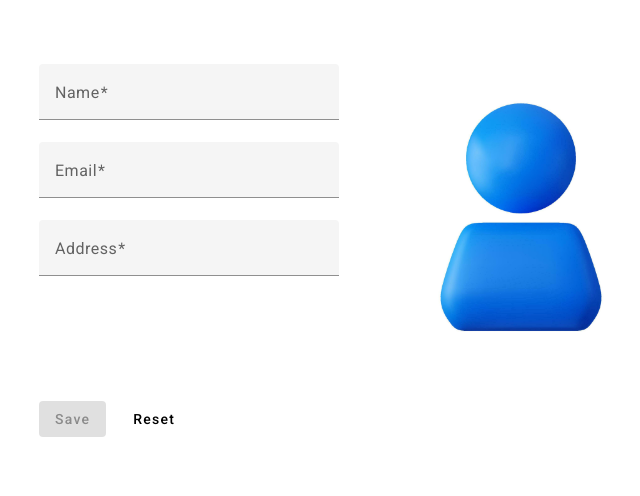
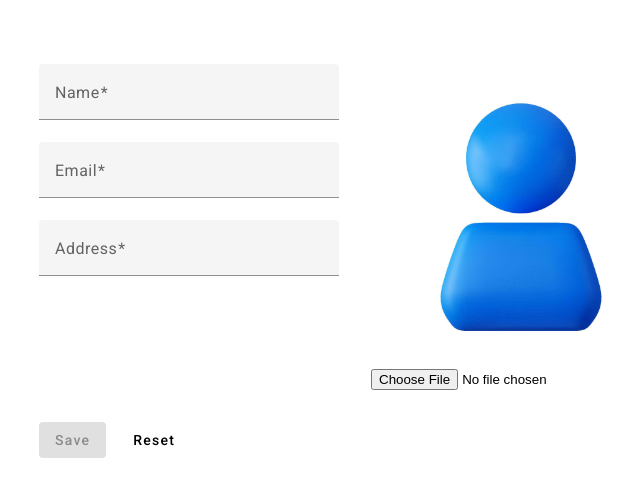
Before and after one commit to cezar-plescan/user-profile-editor, an Angular app: page / in a window 1280 px wide. Shown: the top 496 px of the page, without its empty margins (251-891 px from the left). Built offline with nearby package versions, Linux system fonts and the light colour scheme; data requests are answered from the project's data file.

Commit message:
- select an image and display it

```diff
--- a/src/app/user-profile/user-profile.component.html
+++ b/src/app/user-profile/user-profile.component.html
@@ -46,7 +46,13 @@
         </div>
 
         <div class="avatar-container">
-          <img src="/assets/avatar-placeholder.jpg" alt="avatar"/>
+          <img [src]="form.controls.avatar.value || '/assets/avatar-placeholder.jpg'" alt="avatar"/>
+
+          <input #fileInput
+                 type="file"
+                 accept="image/*"
+                 (change)="onImageSelected($event)"
+          />
         </div>
 
       </div>
--- a/src/app/user-profile/user-profile.component.ts
+++ b/src/app/user-profile/user-profile.component.ts
@@ -1,4 +1,4 @@
-import { Component, inject, OnInit } from '@angular/core';
+import { Component, ElementRef, inject, OnInit, ViewChild } from '@angular/core';
 import { CommonModule, NgOptimizedImage } from "@angular/common";
 import { FormBuilder, FormControl, ReactiveFormsModule, Validators } from "@angular/forms";
 import { MatFormFieldModule } from "@angular/material/form-field";
@@ -50,6 +50,9 @@ export class UserProfileComponent implements OnInit {
     address: new FormControl('', [Validators.required]),
     avatar: new FormControl('')
   });
+
+  @ViewChild('fileInput')
+  protected fileInput!: ElementRef<HTMLInputElement>;
 
   protected isLoadRequestInProgress = false;
   protected hasLoadingError = false;
@@ -161,6 +164,9 @@ export class UserProfileComponent implements OnInit {
 
   protected restoreForm() {
     this.userData && this.updateForm(this.userData);
+
+    // reset the selected image, if any
+    this.fileInput.nativeElement.value = '';
   }
 
   /**
@@ -175,4 +181,11 @@ export class UserProfileComponent implements OnInit {
       )
   }
 
+  protected onImageSelected(event: Event) {
+    const file = (event.target as HTMLInputElement).files?.[0];
+
+    if (file) {
+      this.form.controls.avatar.setValue(URL.createObjectURL(file));
+    }
+  }
 }
```
